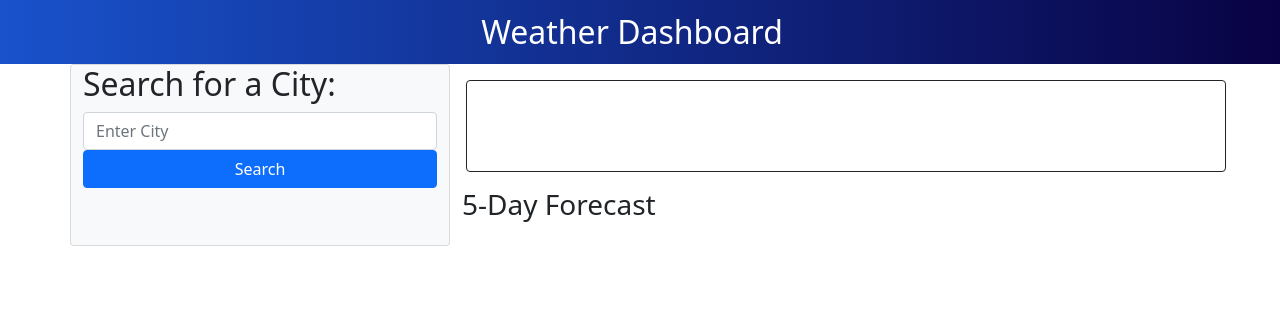
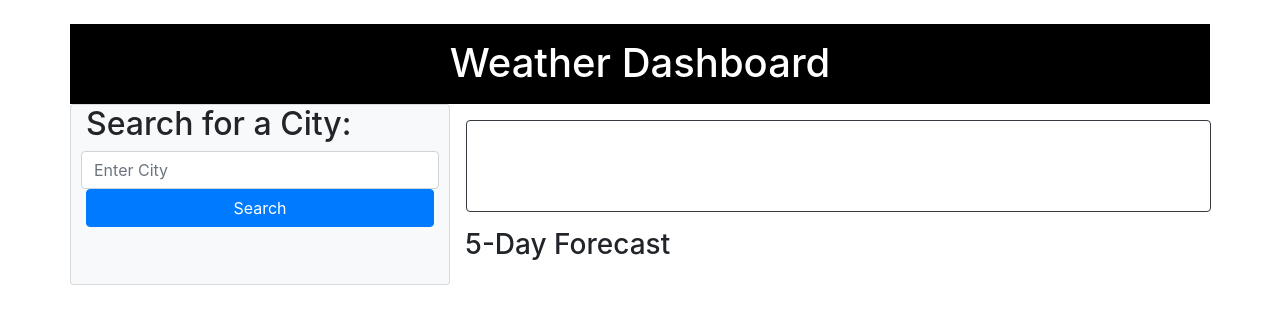
Before and after one commit to smckelli/weather-dashboard, a plain HTML site: page index.html in a window 1280 px wide. Drawn offline with nearby package versions, Linux system fonts and the light colour scheme.

Commit message:
relook and revise html

```diff
--- a/assets/css/style.css
+++ b/assets/css/style.css
@@ -1,8 +1,8 @@
 
-nav {
-    background: linear-gradient(to right, #1952cc 0%, #090244 100%);
-}
+.title {
+    height: 80px;
+    background-color: black;
+    color: white;
+    padding: 15px;
 
-.navbar-brand {
-    font-size: 32px;
-}
+  }
--- a/index.html
+++ b/index.html
@@ -2,17 +2,26 @@
 <html lang="en">
 <head>
     <meta charset="UTF-8">
-    <meta http-equiv="X-UA-Compatible" content="IE=edge">
     <meta name="viewport" content="width=device-width, initial-scale=1.0">
-    <link href="https://cdn.jsdelivr.net/npm/bootstrap@5.1.3/dist/css/bootstrap.min.css" rel="stylesheet" integrity="sha384-1BmE4kWBq78iYhFldvKuhfTAU6auU8tT94WrHftjDbrCEXSU1oBoqyl2QvZ6jIW3" crossorigin="anonymous">
-    <script src="https://kit.fontawesome.com/5fd830b4b4.js" crossorigin="anonymous"></script>
+    <!-- Bootstrap -->
+    <link rel="stylesheet" href="https://stackpath.bootstrapcdn.com/bootstrap/4.3.1/css/bootstrap.min.css" integrity="sha384-ggOyR0iXCbMQv3Xipma34MD+dH/1fQ784/j6cY/iJTQUOhcWr7x9JvoRxT2MZw1T" crossorigin="anonymous">
+    <!-- FontAwesome -->
+    <link rel="stylesheet" href="https://use.fontawesome.com/releases/v5.8.1/css/all.css" integrity="sha384-50oBUHEmvpQ+1lW4y57PTFmhCaXp0ML5d60M1M7uH2+nqUivzIebhndOJK28anvf" crossorigin="anonymous"/>
+    <!-- Style CSS -->
     <link rel="stylesheet" href="./assets/css/style.css">
     <title>Weather</title>
 </head>
 <body>
-    <nav class="navbar navbar-dark">
-        <span class="navbar-brand mb-0 h1 w-100 text-center">Weather Dashboard</span>
-    </nav>
+
+    <div id="weaCont" class="container mb-auto mt-4" >
+        <div id="weather" class="row">
+            <div id="title" class="col-12 title text-center font-weight-bold">
+                <h1>Weather Dashboard</h1>
+            </div>
+        </div>
+    </div>
+
+
     <div class="container">
         <div class="row">
             <div class="card col-4 bg-light">
@@ -74,6 +83,14 @@
         </div>
     </div>
 
+    <!-- jQuery -->
+    <script src="https://code.jquery.com/jquery-3.4.1.min.js"></script>
+    <!-- Bootstrap -->
+    <script src="https://cdnjs.cloudflare.com/ajax/libs/popper.js/1.14.7/umd/popper.min.js" integrity="sha384-UO2eT0CpHqdSJQ6hJty5KVphtPhzWj9WO1clHTMGa3JDZwrnQq4sF86dIHNDz0W1" crossorigin="anonymous"></script>
+    <script src="https://stackpath.bootstrapcdn.com/bootstrap/4.3.1/js/bootstrap.min.js" integrity="sha384-JjSmVgyd0p3pXB1rRibZUAYoIIy6OrQ6VrjIEaFf/nJGzIxFDsf4x0xIM+B07jRM" crossorigin="anonymous"></script>
+    <!-- moment.js -->
+    <script src="https://cdnjs.cloudflare.com/ajax/libs/moment.js/2.24.0/moment.min.js"></script>
+    <!-- Custom Script -->
     <script src="./assets/js/script.js"></script>
 </body>
 </html>
```
